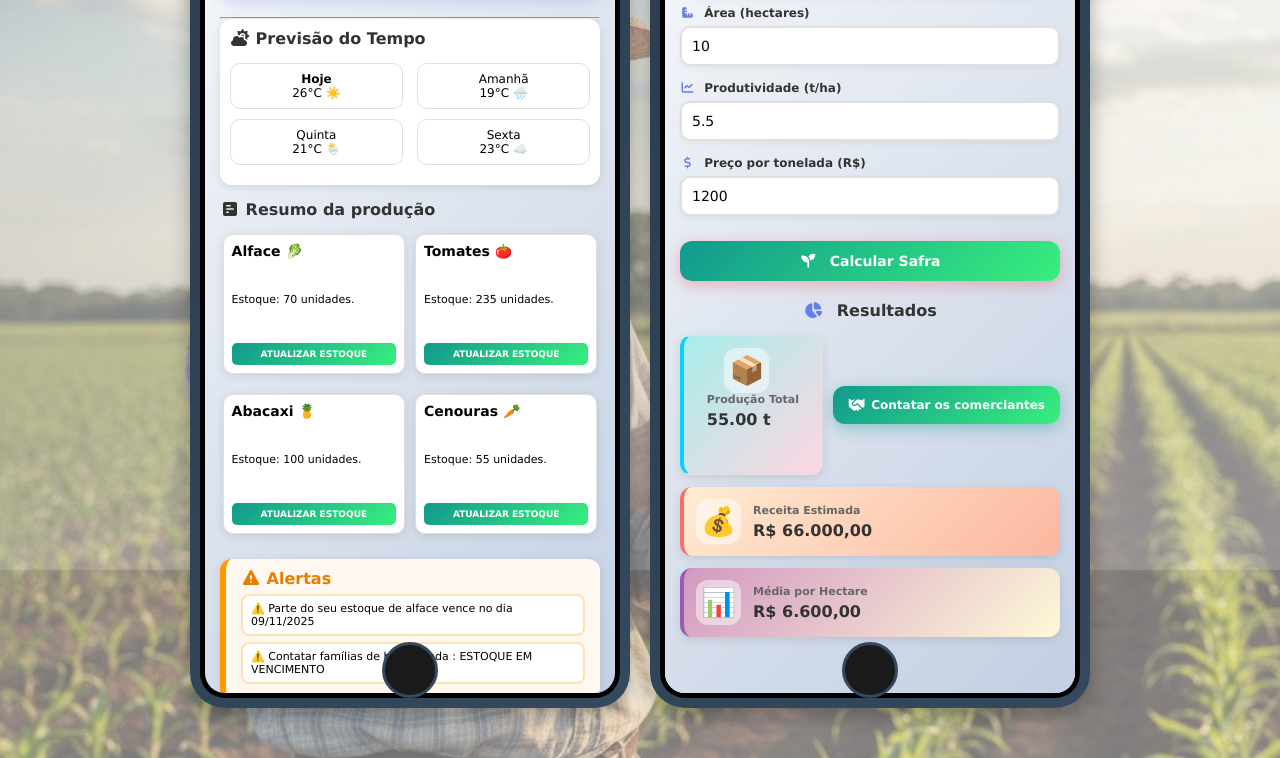
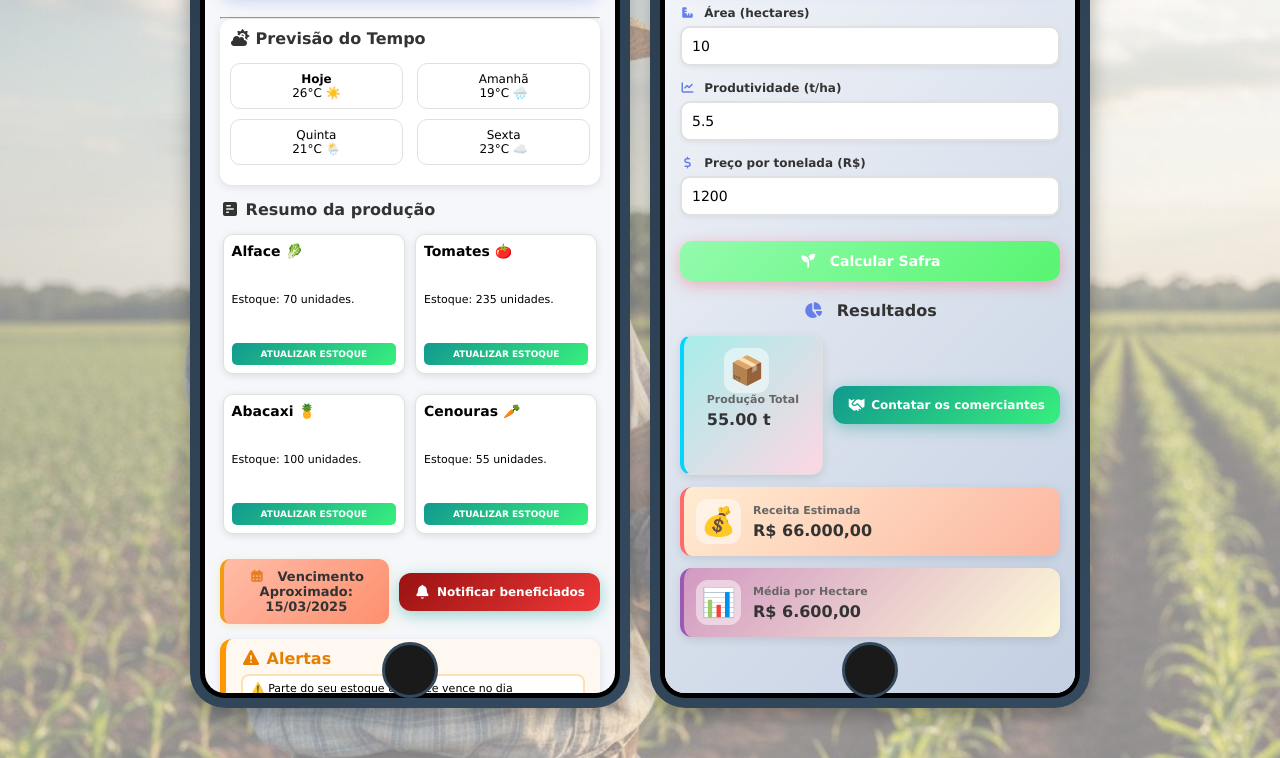
Before and after one commit to andreluispinhocosta-alt/FASE3, a plain HTML site: page index.html in a window 1280 px wide. Shown: the part 230-988 px from the top of the page. Drawn offline with Linux system fonts and the light colour scheme.

Commit message:
Alterações

```diff
--- a/css/style.css
+++ b/css/style.css
@@ -10,18 +10,18 @@
 .app{
     width: 100%;
     padding: 15px;
-    background: linear-gradient(135deg, #f5f7fa 0%, #c3cfe2 100%);
+    background: #f5f7fa;
     min-height: 100%;
 }
 
 body{
     background-color: #f0f0f5;
     background:
-        linear-gradient(rgba(255,255,255,0.4), rgba(255,255,255,0.5)),
+        linear-gradient(rgba(255,255,255,0.5), rgba(255,255,255,0.5)),
         url('../image/calculator.jpg') no-repeat center top fixed;
     background-size: cover;
+    background-position: center -310px;
     max-width: 100%;
-    background-position: center top;
     background-attachment: fixed;
 }
 
@@ -153,6 +153,57 @@ body{
     background:linear-gradient(135deg, #667eea 0%, #764ba2 100%);
     box-shadow: 0 4px 15px rgba(102, 126, 234, 0.3);
 
+}
+
+.vencimento-container {
+    display: flex;
+    align-items: center;
+    gap: 10px;
+    margin-top: 15px;
+}
+
+.vencimento-info {
+    flex: 1;
+    padding: 10px 15px;
+    background: linear-gradient(135deg, #ffbca7 0%, #fd8f6e 100%);
+    border-radius: 10px;
+    text-align: center;
+    font-size: 13px;
+    font-weight: 600;
+    color: #333;
+    box-shadow: 0 2px 8px rgba(253, 203, 110, 0.3);
+    border-left: 4px solid #f39c12;
+}
+
+.vencimento-info i {
+    margin-right: 8px;
+    color: #e67e22;
+}
+
+.btn-beneficiados {
+    padding: 12px 15px;
+    background: linear-gradient(135deg, #991111 0%, #ef3838 100%);
+    color: white;
+    border: none;
+    border-radius: 12px;
+    font-size: 12px;
+    font-weight: bold;
+    cursor: pointer;
+    box-shadow: 0 4px 15px rgba(17, 153, 142, 0.4);
+    transition: all 0.3s ease;
+    white-space: nowrap;
+    display: flex;
+    align-items: center;
+    gap: 6px;
+}
+
+.btn-beneficiados:hover {
+    transform: translateY(-2px);
+    box-shadow: 0 6px 20px rgba(17, 153, 142, 0.5);
+}
+
+.btn-beneficiados i {
+    font-size: 14px;
 }
 
 .alerta {
@@ -337,7 +388,7 @@ body{
 .btn-calcular {
     width: 100%;
     padding: 12px;
-    background: linear-gradient(135deg, #11998e 0%, #38ef7d 100%);
+    background: linear-gradient(135deg, #93fbad 0%, #57f571 100%);
     color: white;
     border: none;
     border-radius: 12px;
--- a/index.html
+++ b/index.html
@@ -61,6 +61,15 @@
                                     <p id="cenouras"></p>
                                     <button onclick="atualizarEstoque('cenouras')">ATUALIZAR ESTOQUE</button>
                                 </div>
+                            </div>
+
+                            <div class="vencimento-container">
+                                <div class="vencimento-info">
+                                    <i class="fa-solid fa-calendar-days"></i> Vencimento Aproximado: 15/03/2025
+                                </div>
+                                <button class="btn-beneficiados">
+                                    <i class="fa-solid fa-bell"></i> Notificar beneficiados
+                                </button>
                             </div>
                         </section>
 
```
